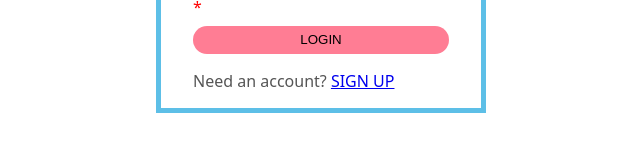
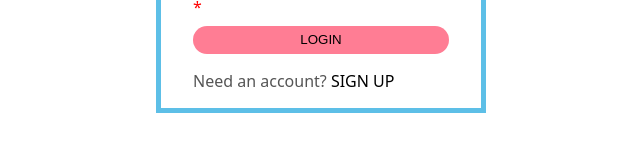
Before and after one commit to zeeshan4002911/Blog-App, a React (Create React App) app in the folder client/: page / in a window 1280 px wide. Shown: the part 307-458 px from the top of the page, without its empty margins (319-959 px from the left). Built offline with nearby package versions, Linux system fonts and the light colour scheme; no server answers.

Commit message:
css added

```diff
--- a/client/src/App.css
+++ b/client/src/App.css
@@ -39,3 +39,22 @@ body {
     color: red;
     margin-bottom: .5rem;
 }
+
+nav ul {
+    float: right;
+    display: flex;
+}
+
+nav li {
+    list-style: none;
+    padding: 0 .5rem;
+}
+
+a {
+    text-decoration: none;
+    color: black;
+}
+
+nav li:hover {
+    transform: scale(1.1);
+}
```
